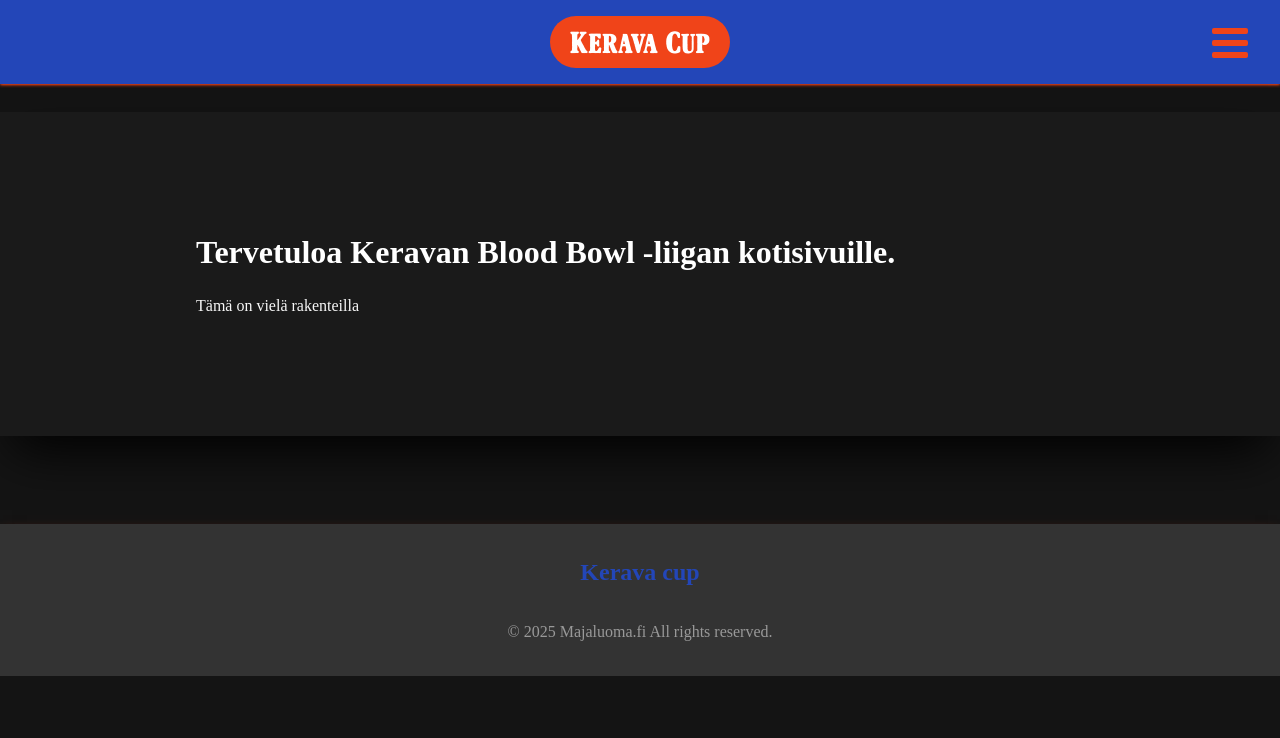
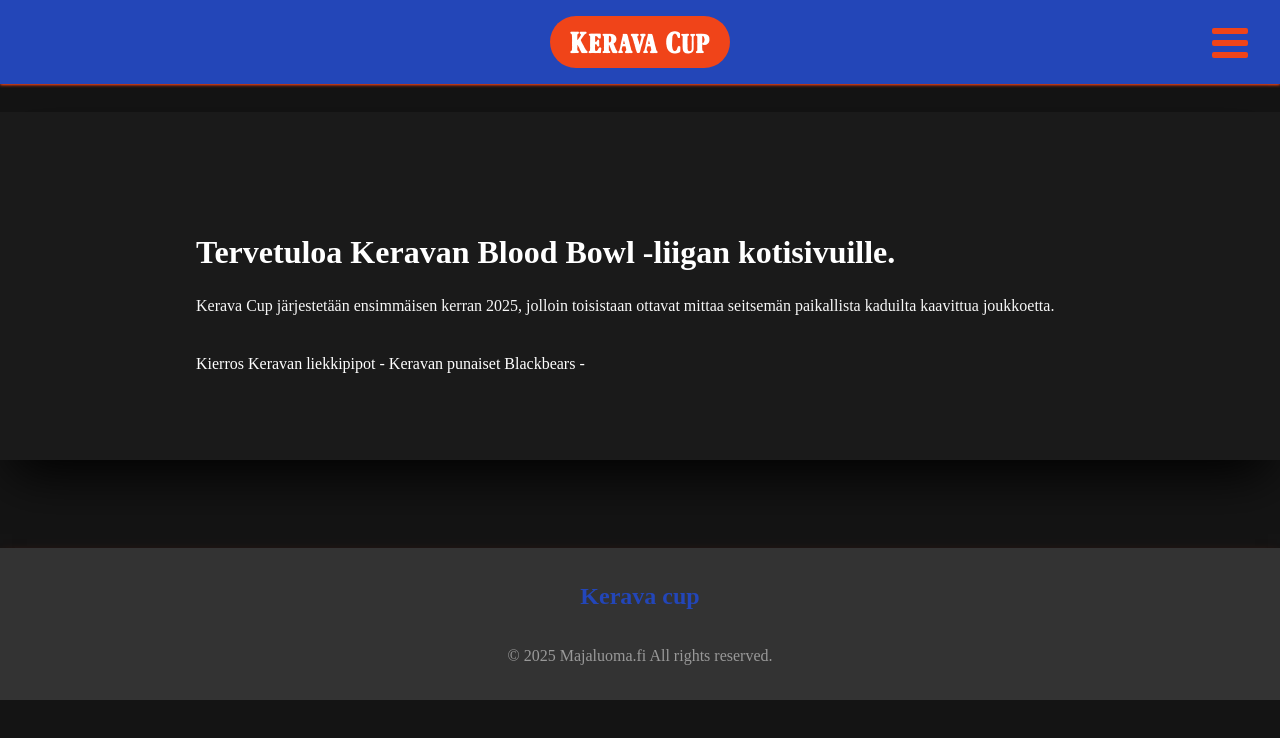
Before and after one commit to majaluoma/keravaBB, a React (Vite) app: page / in a window 1280 px wide. Shown: the top 738 px of the page. Built offline with nearby package versions, Linux system fonts and the light colour scheme.

Commit message:
muutoksia etusivuun

```diff
--- a/public/siteTexts/blogEntries/1/text.md
+++ b/public/siteTexts/blogEntries/1/text.md
@@ -1,4 +1,4 @@
-# Keravan liekkipipot
+# Keravan juoksukaljat
 ![liekkipipot](/siteTexts/blogEntries/1/image.png)
 Keravan juoksukaljat ovat nousseet taas talvihorroksestaan ja mikään lähikauppa ei ole heiltä turvassa. Sairaan nopeet taktiikat ja humalainen agressio ovat olleet mahtava menestys. Kuitenkin Vantaan poliisilaitoksen kytät ovat hioneet taitojaan, mikä on johtanut pariin putkareissuun. Keravan juoksukaljat ovatkin ilmoittautuneet paikalliseen Blood Bowl liigaaan, ehkä sieltä opitut murjomis ja heittotaidot ratkaisisisvat tilanteen lopullisesti heidän edukseen?
 
--- a/public/siteTexts/home.md
+++ b/public/siteTexts/home.md
@@ -1,2 +1,6 @@
 # Tervetuloa Keravan Blood Bowl -liigan kotisivuille.
-Tämä on vielä rakenteilla
+Kerava Cup järjestetään ensimmäisen kerran 2025, jolloin toisistaan ottavat mittaa seitsemän paikallista kaduilta kaavittua joukkoetta.
+
+1. Kierros
+Keravan liekkipipot - Keravan punaiset
+Blackbears -
--- a/src/data/blogData.ts
+++ b/src/data/blogData.ts
@@ -1,9 +1,9 @@
 export const blogData = [
   {
     id:1,
-    title: 'Tiimi: Keravan liekkipipot',
+    title: 'Tiimi: Keravan juoksukaljat',
     ingress: 'Keravan liekkipipojen tiimikatsaus',
     date: new Date('2025-05-30'),
-    labels: ['tiimit', 'keravan liekkipipot', ],
+    labels: ['tiimit', 'keravan juoksukaljat', ],
   },
 ];
```
